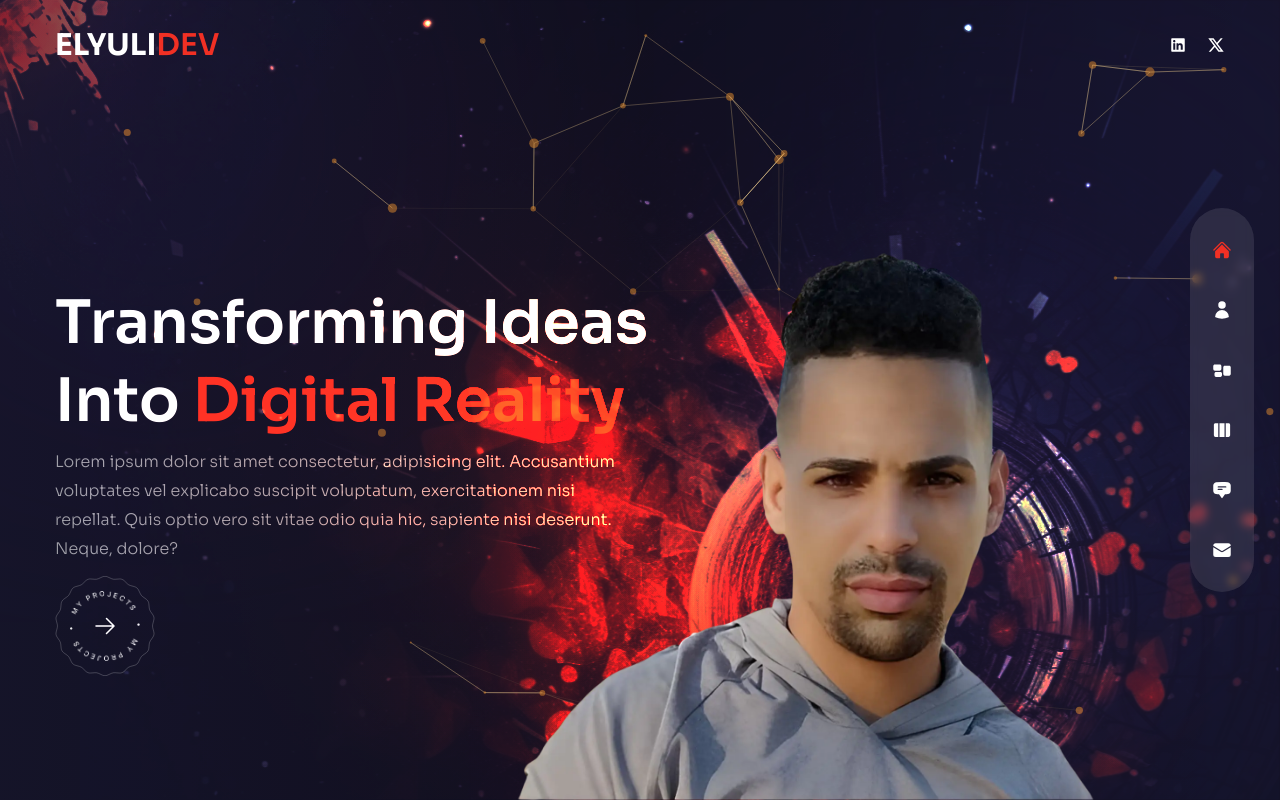
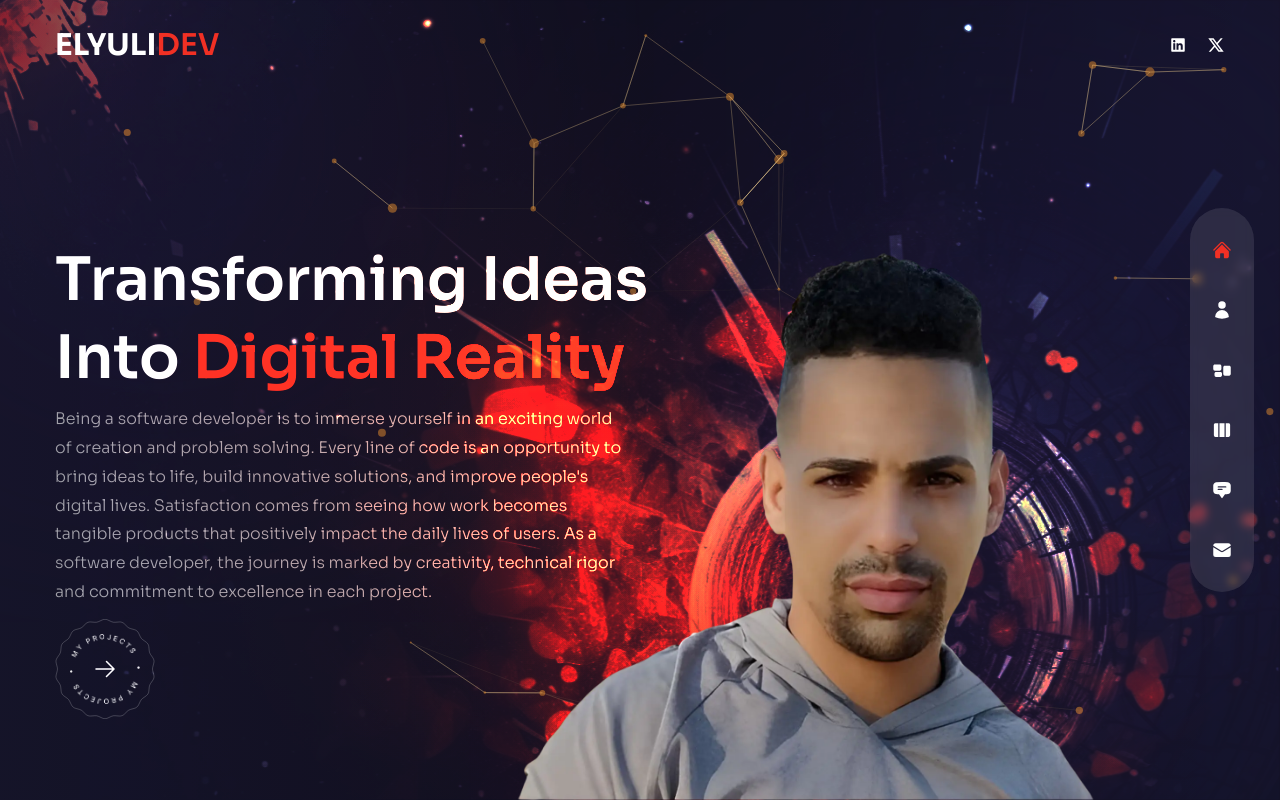
Before and after one commit to elyulidev/elyulidev-portfolio, a Next.js app: page / in a window 1280 px wide. Built offline with nearby package versions, Linux system fonts and the light colour scheme.

Commit message:
Home: change <p> content

```diff
--- a/src/app/page.jsx
+++ b/src/app/page.jsx
@@ -32,10 +32,14 @@ export default function Home() {
 						exit='hidden'
 						className='max-w-sm mx-auto mb-2 xl:max-w-xl xl:mx-0 xl:mb-3'
 					>
-						Lorem ipsum dolor sit amet consectetur, adipisicing elit.
-						Accusantium voluptates vel explicabo suscipit voluptatum,
-						exercitationem nisi repellat. Quis optio vero sit vitae odio quia
-						hic, sapiente nisi deserunt. Neque, dolore?
+						Being a software developer is to immerse yourself in an exciting
+						world of creation and problem solving. Every line of code is an
+						opportunity to bring ideas to life, build innovative solutions, and
+						improve people&#39;s digital lives. Satisfaction comes from seeing
+						how work becomes tangible products that positively impact the daily
+						lives of users. As a software developer, the journey is marked by
+						creativity, technical rigor and commitment to excellence in each
+						project.
 					</motion.p>
 					{/* btn */}
 					<div className='relative flex justify-center xl:hidden'>
```
